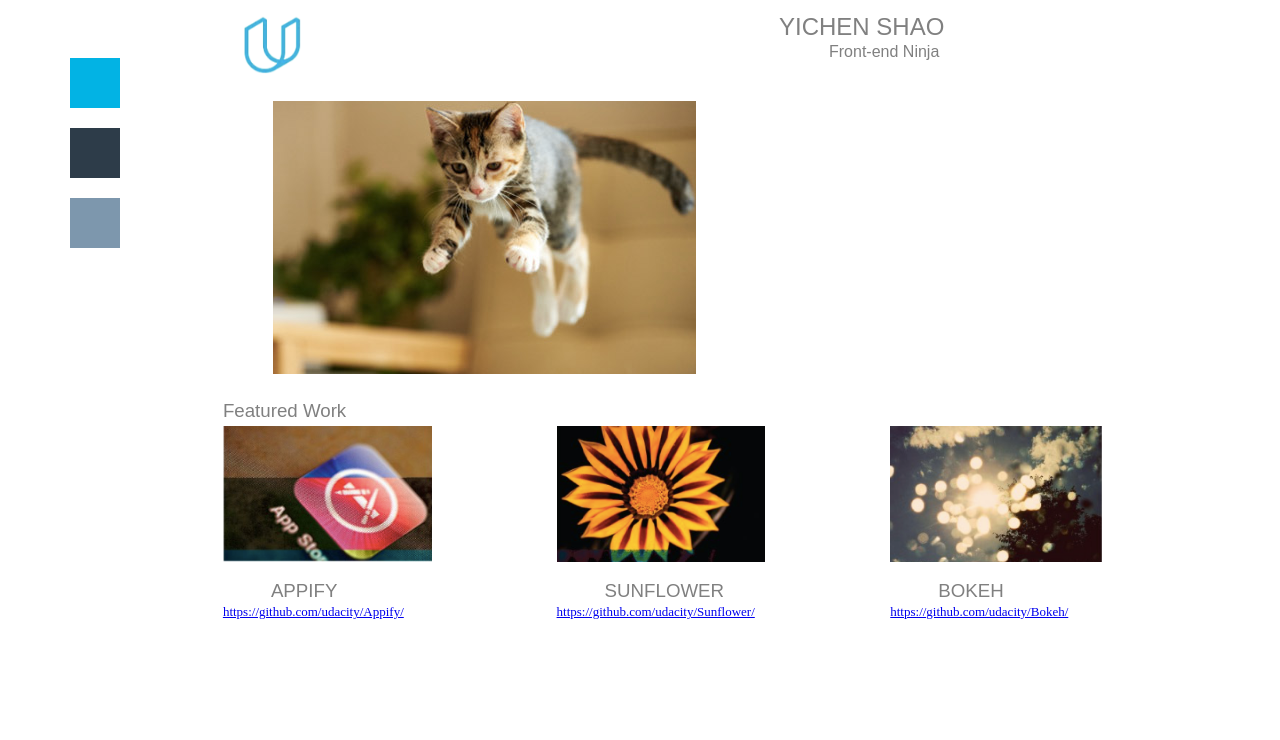
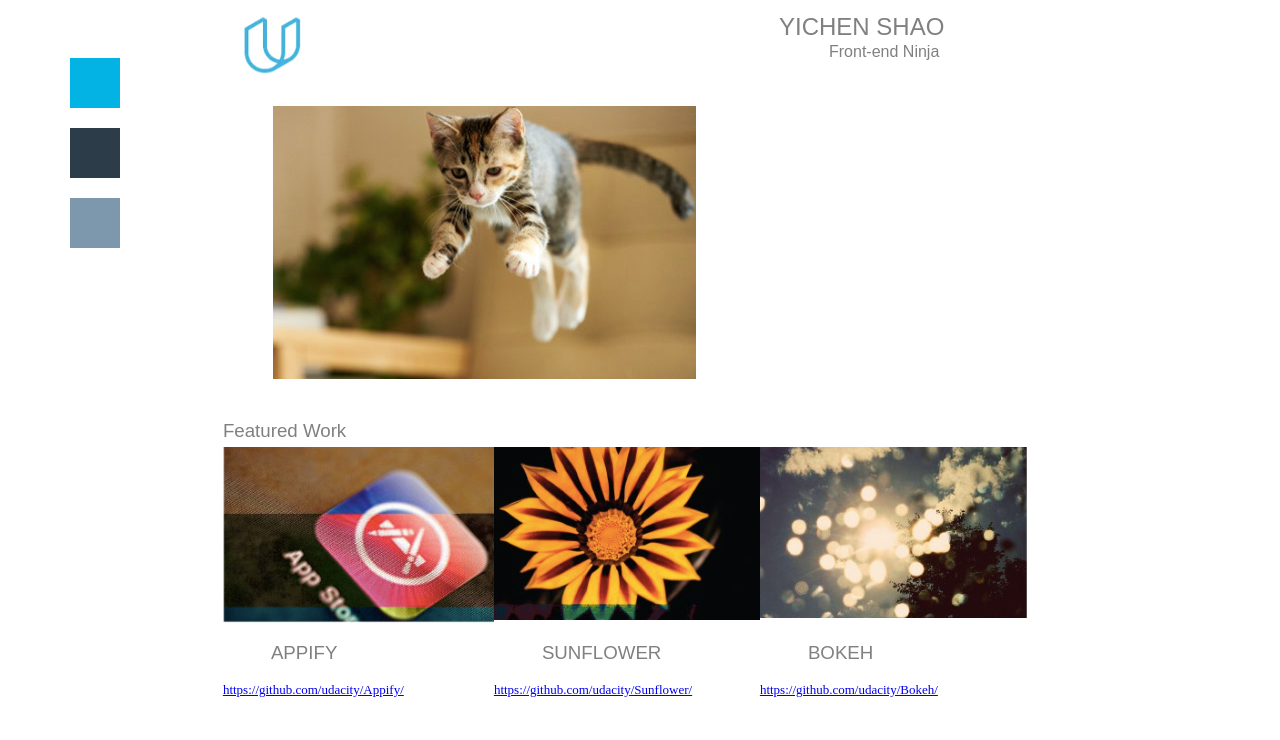
Before and after one commit to hebbel4/portfolio-site, a plain HTML site: page index.html in a window 1280 px wide. Drawn offline with Linux system fonts and the light colour scheme.

Commit message:
modified

```diff
--- a/index.html
+++ b/index.html
@@ -1,8 +1,12 @@
 <!DOCTYPE html>
 <html>
 <head>
+    <meta name="viewport" content="width=device-width, initial-scale=1">
     <link rel="stylesheet" href="style.css">
+    <meta charset="utf-8">
+    <title>Portfolio</title>
 </head>
+
 <body>
     <div class="all">
         <div class="left">
@@ -12,7 +16,7 @@
 
         </div>
         <div class="right">
-            <div class="top">
+            <header class="top">
                 <div class="label">
                 <img id="im" src="image/label.png" alt="This is a label">
                 </div>
@@ -24,9 +28,9 @@
                     </div>
                 </div>
 
-            </div>
+            </header>
             <div class="middle">
-                <img src="image/cat.png" alt="This is a screenshot">
+                <img id="cat" src="image/cat.png" alt="This is a screenshot">
             </div>
             <div class="bottom">
                 <div class="bottomtitle">
@@ -39,7 +43,9 @@
                         </div>
                         <div class="piccaption">
                         <h3 class="capcontent">APPIFY</h3>
+                        <p>
                         <a class="url" href="https://github.com/udacity/Appify/">https://github.com/udacity/Appify/</a>
+                        </p>
                         </div>
                     </div>
                     <div class="secondcol">
@@ -48,7 +54,9 @@
                         </div>
                         <div class="piccaption">
                         <h3 class="capcontent">SUNFLOWER</h3>
+                        <p>
                         <a class="url" href="https://github.com/udacity/Sunflower/">https://github.com/udacity/Sunflower/</a>
+                        </p>
                         </div>
                     </div>
                     <div class="thirdcol">
@@ -57,7 +65,9 @@
                         </div>
                         <div class="piccaption">
                         <h3 class="capcontent">BOKEH</h3>
+                        <p>
                         <a class="url" href="https://github.com/udacity/Bokeh/">https://github.com/udacity/Bokeh/</a>
+                        </p>
                         </div>
                     </div>
                 </div>
--- a/style.css
+++ b/style.css
@@ -9,33 +9,41 @@
     box-sizing: border-box;
     /*margin-right: 10px;*/
 }
+
 .image {
     max-width: 460px;
 
 }
+
 .top {
     height: 15%;
-    display:flex;
+    display: flex;
 }
+
 .label {
     width: 10%;
 
 }
+
 #im {
-    max-width:100%;
-    max-height:100%;
+    max-width: 100%;
+    max-height: 100%;
 }
+
 .name {
     width: 90%;
     display: flex;
 }
+
 .l {
     width: 50%;
 }
+
 .content {
     width: 50%;
      background-size: 100% 100%;
 }
+
 #myname {
     font-family: Sans-serif;
     font-weight: normal;
@@ -45,67 +53,90 @@
     margin-bottom: 2px;
 
 }
+
 #mytitle {
     font-family: Sans-serif;
     font-weight: normal;
     color: grey;
-    margin-top: 0px;
+    margin-top: 0;
     margin-left: 50px;
 }
+
 .middle {
     height: 48%;
     overflow: hidden;
     margin-left: 50px;
 }
+
+#cat {
+    max-width: 100%;
+}
+
 .bottom {
-    margin-top: 0px;
+    margin-top: 0;
     height: 42%;
-    /*display: flex;*/
 }
+
 .bottomtitle {
     height: 10%;
 }
+
 #featurework {
     font-family: Sans-serif;
     font-weight: normal;
     color: grey;
-    margin-top: 0px;
-    margin-bottom: 0px;
+    margin-top: 0;
+    margin-bottom: 0;
 }
+
 .bottomcontent {
-    margin-top: 0px;
-    height:80%;
+    margin-top: 0;
+    height: 80%;
     display: flex;
+    flex-wrap: wrap;
+    height: auto;
 }
+@media (max-width: 768px) {
     .firstcol {
-    width: 33%;
+        width: 100%;
     }
+
     .secondcol {
-    width: 33%;
+        width: 100%;
     }
+
     .thirdcol {
-    width: 33%;
+        width: 100%;
     }
+
+}
+
+
 .pic {
-    height:65%;
+    height: 65%;
 }
+
 .photo {
-    max-width:100%;
-    max-height:100%;
+    max-width: 100%;
+    max-height: 100%;
 }
+
 .piccaption {
     height: 35%;
 }
+
 .capcontent {
     margin-left: 48px;
     font-family: Sans-serif;
     font-weight: lighter;
     color: grey;
-    margin-bottom: 0px;
+    margin-bottom: 0;
 }
+
 .url {
     font-size: small;
 }
+
 .square1 {
     width: 50px;
     height: 50px;
@@ -113,6 +144,7 @@
     margin-left: 29%;
     margin-top: 50px;
 }
+
 .square2 {
     width: 50px;
     height: 50px;
@@ -120,6 +152,7 @@
     margin-left: 29%;
     margin-top: 20px;
 }
+
 .square3 {
     width: 50px;
     height: 50px;
@@ -127,21 +160,23 @@
     margin-left: 29%;
     margin-top: 20px;
 }
+
 .description {
     max-width: 705px;
 }
+
 .app {
     display: flex;
 }
+
 .all {
     display: flex;
 }
+
 .right {
     width: 80%;
 }
+
 .left {
-    width:17%;
+    width: 17%;
 }
-.title {
-
-}
```
Lines whose indentation alone changed are shown as unchanged.
